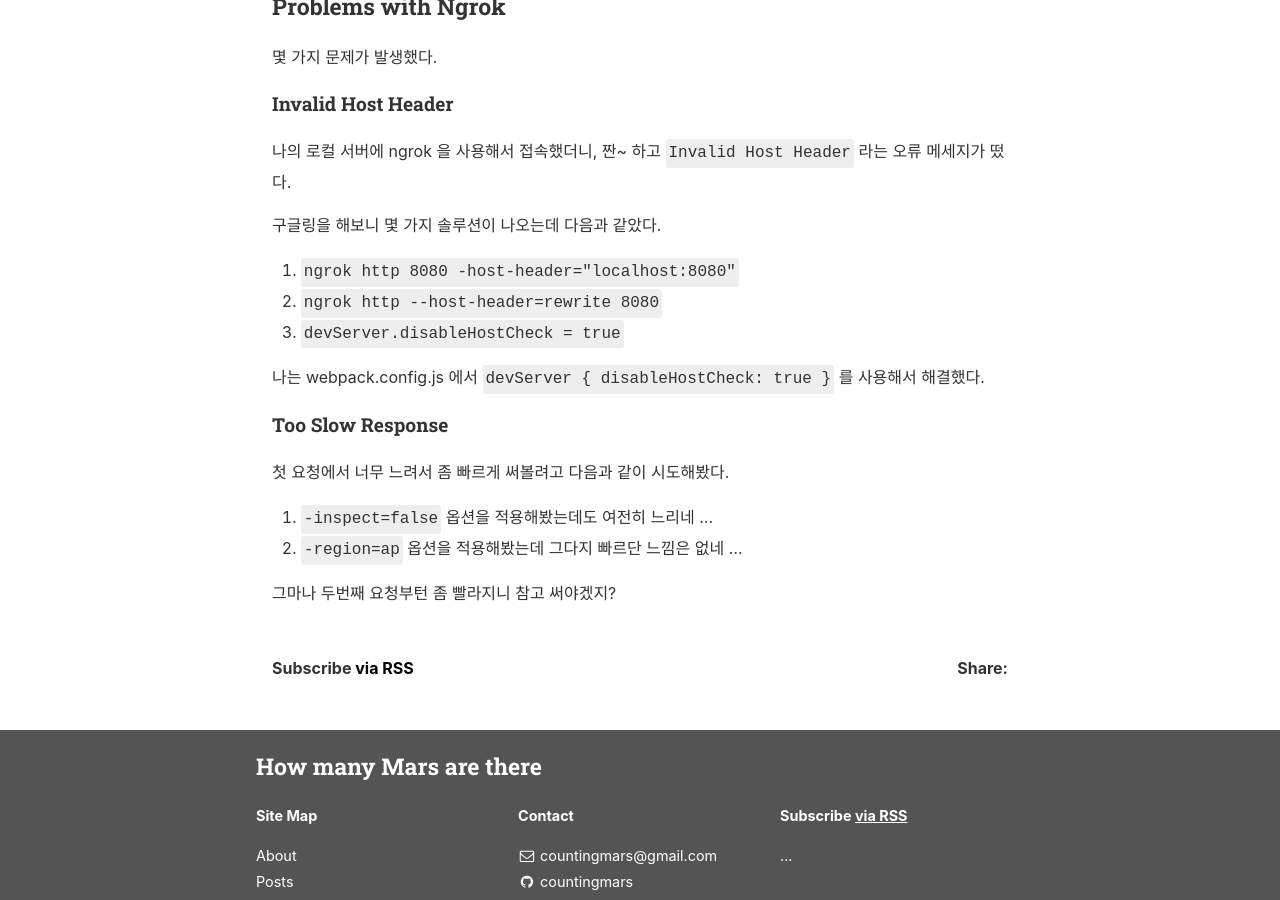
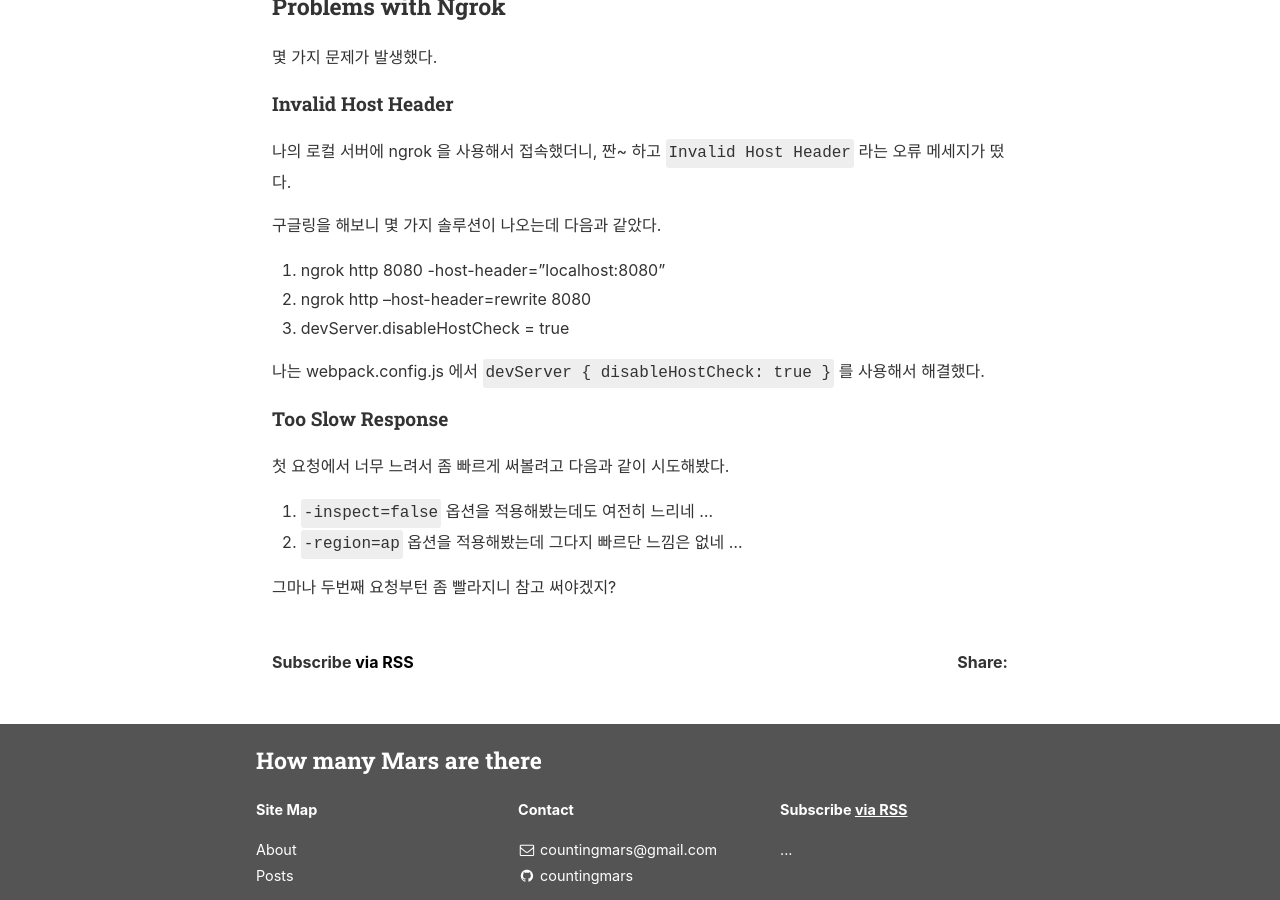
Before and after one commit to countingmars/countingmars.github.io, a Jekyll site: the page built from _posts/2018-01-14-Expose-Local-Server-To-The-Internet.markdown, in a window 1280 px wide and 900 px high, scrolled down 1119 px. Built offline with Jekyll 4.4.1, drawn with Linux system fonts in a browser that asks for light colours; nearby versions of some CDN libraries.

```diff
--- a/_posts/2018-01-14-Expose-Local-Server-To-The-Internet.markdown
+++ b/_posts/2018-01-14-Expose-Local-Server-To-The-Internet.markdown
@@ -45,9 +45,9 @@ https://?.ngrok.io -> localhost:8082
 나의 로컬 서버에 ngrok 을 사용해서 접속했더니, 짠~ 하고 `Invalid Host Header` 라는 오류 메세지가 떴다.
 
 구글링을 해보니 몇 가지 솔루션이 나오는데 다음과 같았다.
-1. `ngrok http 8080 -host-header="localhost:8080"`
-2. `ngrok http --host-header=rewrite 8080`
-3. `devServer.disableHostCheck = true`
+1. ngrok http 8080 -host-header="localhost:8080"
+2. ngrok http --host-header=rewrite 8080
+3. devServer.disableHostCheck = true
 
 나는 webpack.config.js 에서 `devServer { disableHostCheck: true }` 를 사용해서 해결했다.
 
```
